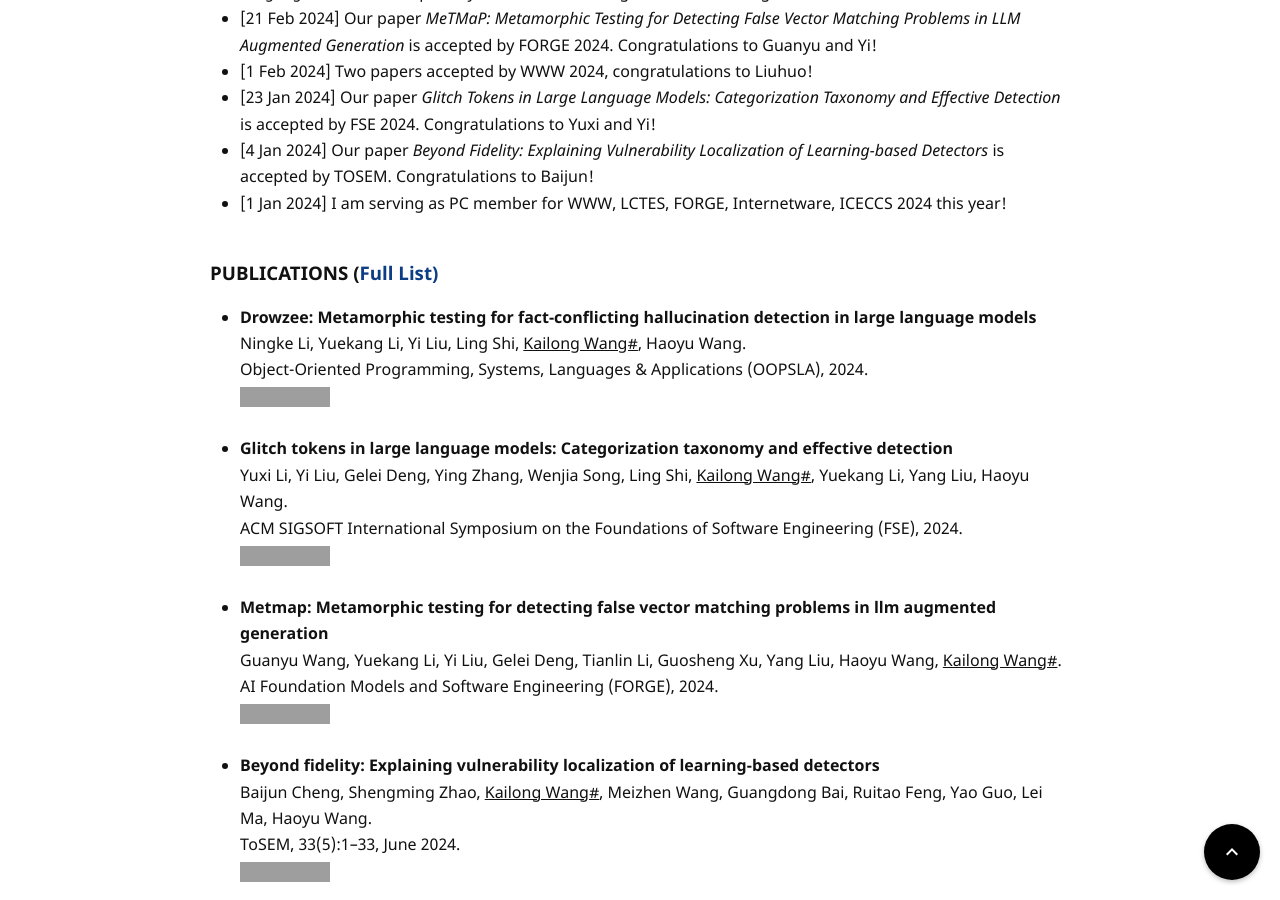
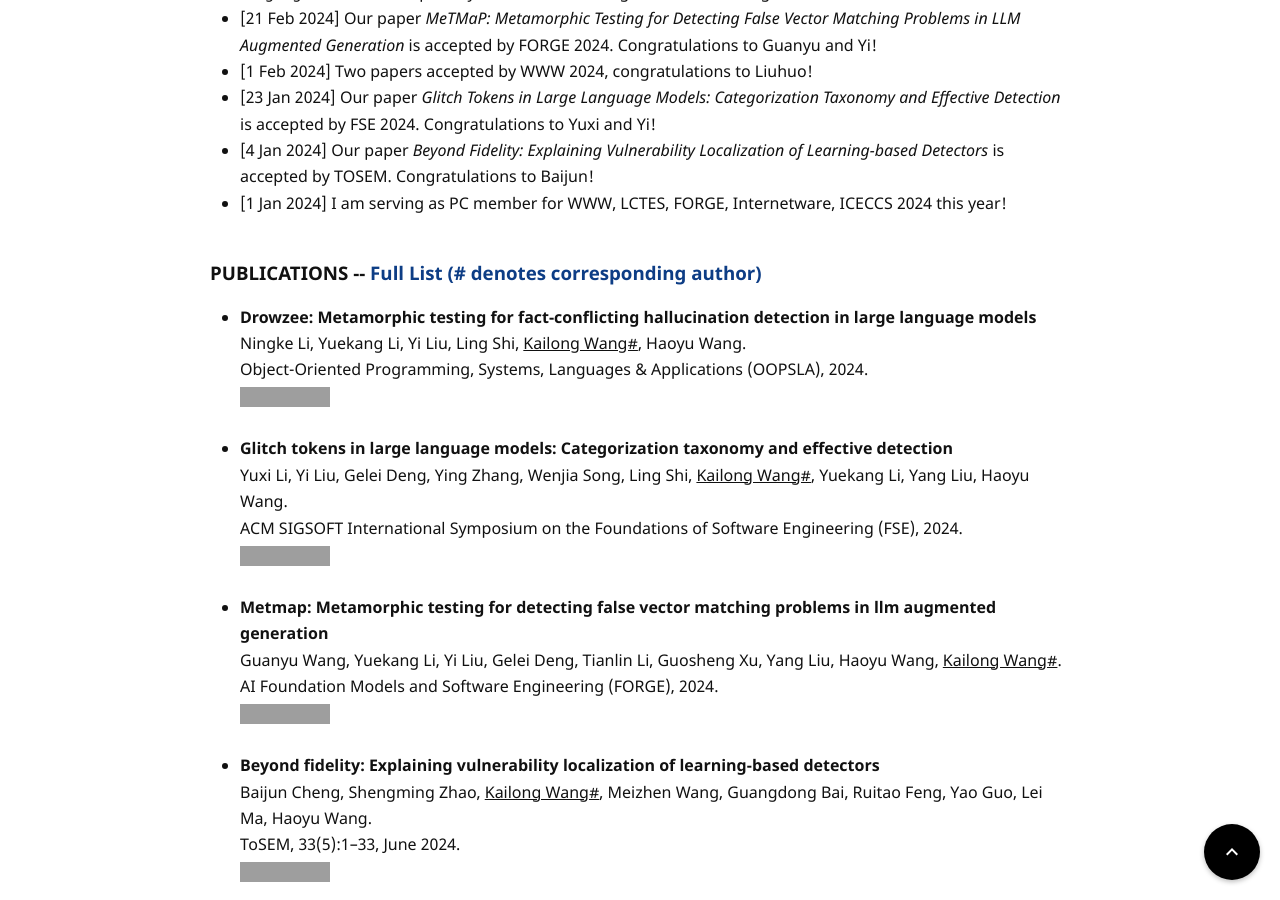
Before and after one commit to izZCrown/izZCrown.github.io, a Jekyll site: the page built from index.html, in a window 1280 px wide and 900 px high, scrolled down 556 px. Built offline with Jekyll 4.4.1, drawn with Linux system fonts in a browser that asks for light colours; some web fonts are replaced; some of the changed text lies outside the part shown; grey boxes are pictures that could not be loaded.

Commit message:
Initial commit

```diff
--- a/_includes/header.html
+++ b/_includes/header.html
@@ -18,7 +18,7 @@
               div#site-title-na { display: none }
             }
         </style>
-        <div id="site-title-na"><a class="site-title" href="{{ "/" | relative_url }}"><u>Wang</u> KaiLong</a></div>
+        <div id="site-title-na"><a class="site-title" href="{{ "/" | relative_url }}">Wang Kailong</a></div>
 
         <!-- <nav class="site-nav">
             <a class="page-link" href="{{ site.baseurl }}/assets/CV202111-ChangshengSun.pdf">&#x1F916; CV</a>
--- a/index.html
+++ b/index.html
@@ -82,7 +82,7 @@
 	</p>
 
   </br>
-  <div><h3>PUBLICATIONS (<a href="https://scholar.google.com/citations?hl=en&user=WpOnslgAAAAJ">Full List)</a></h3></div>
+  <div><h3>PUBLICATIONS -- <a href="https://scholar.google.com/citations?hl=en&user=WpOnslgAAAAJ">Full List (# denotes corresponding author)</a></h3></div>
   <!-- See More <a href="{{ site.baseurl }}/publications.html">Publications</a> -->
   <!-- <b>See More at -> </b>
   <a href="https://scholar.google.com/citations?user=1M5_gpIAAAAJ">[Google Scholar]</a>
@@ -295,7 +295,7 @@
   <div><h3>CONTACT</h3></div>
     <p>
 
-    <b>KaiLong Wang</b> (王凯龙)<br/>
+    <b>Kailong Wang</b> (王凯龙)<br/>
     <b>Office:</b>Room C206, MingDe Building<br/>
     <b>Email:</b>wangkl@hust.edu.cn<br/>
     <br/>
```
